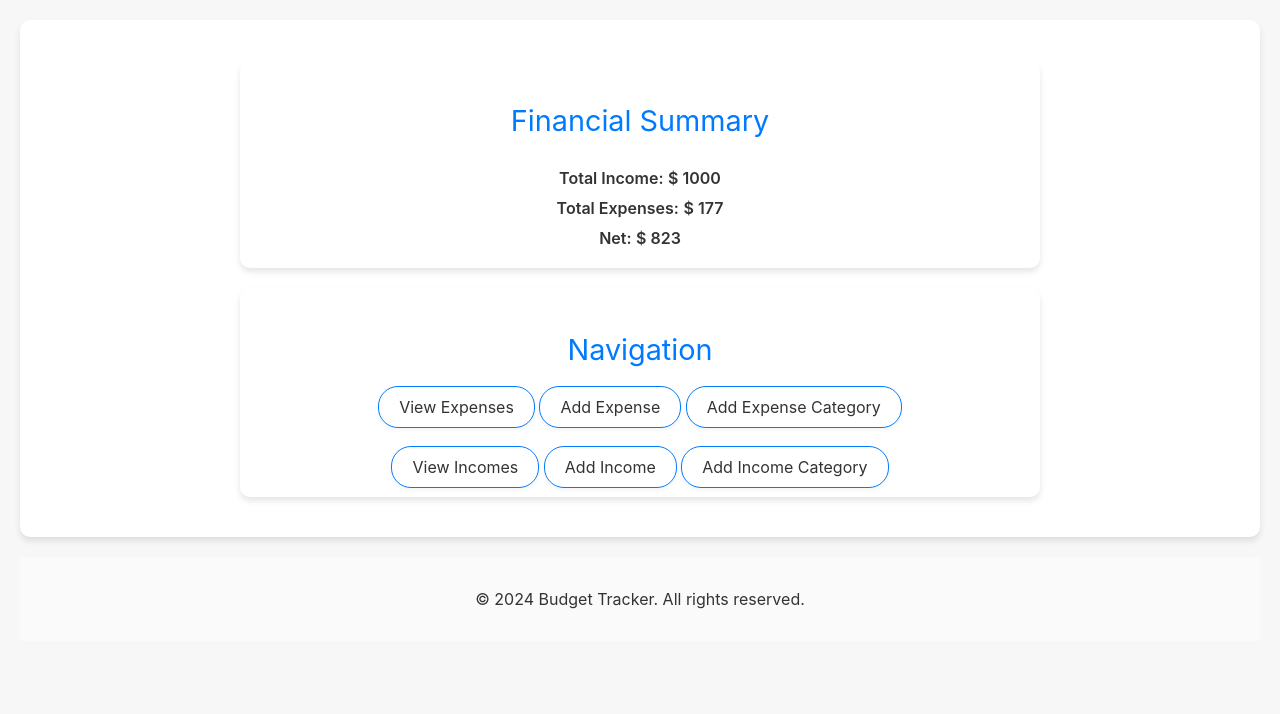
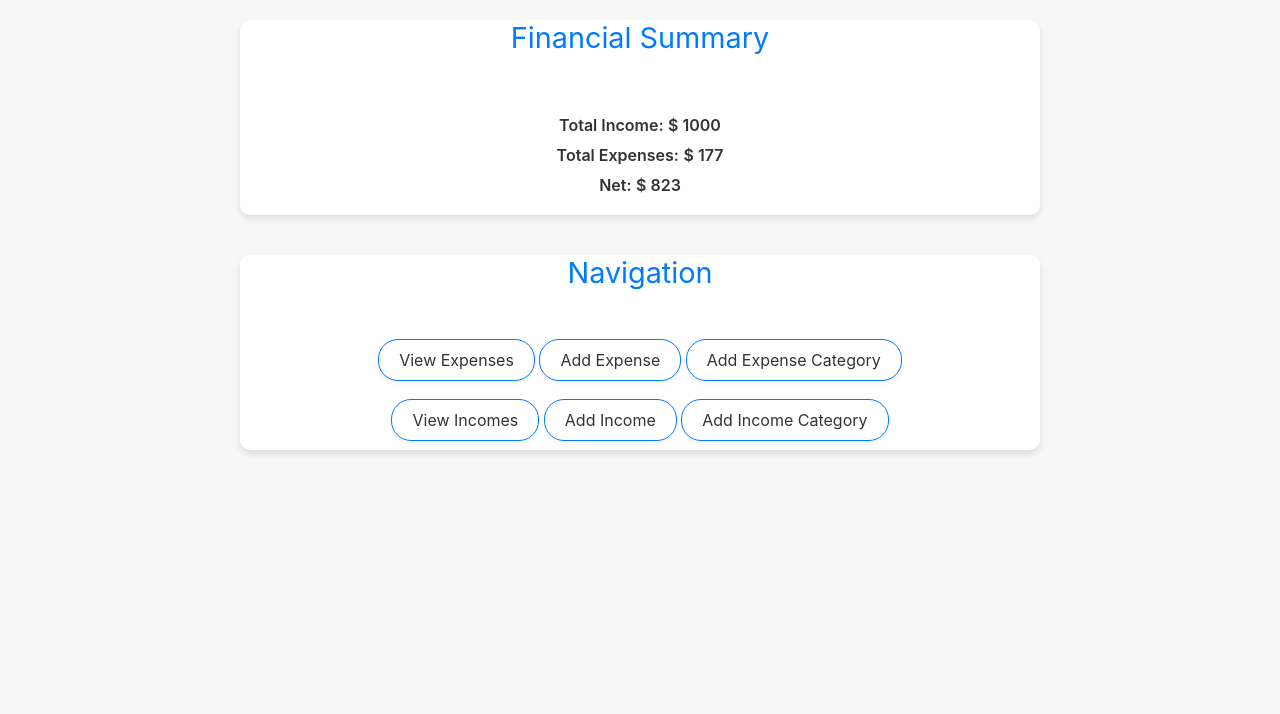
Before and after one commit to juliantormes/Budget-Tracker, a Django app: page / in a window 1280 px wide. Shown: the part 126-840 px from the top of the page. Run offline with Django 5.2, Linux system fonts and the light colour scheme; data comes from the database, SQL or seed files in the repository.

Commit message:
Change top margin in navigation and financial summary

```diff
--- a/budget_tracker/tracker/static/tracker/css/style.css
+++ b/budget_tracker/tracker/static/tracker/css/style.css
@@ -30,6 +30,7 @@ body {
 }
 
 .financial-summary h2, .navigation-links h2 {
+    margin-top: -20px;
     margin-bottom: 20px;
 }
 
--- a/budget_tracker/tracker/templates/tracker/add_category.html
+++ b/budget_tracker/tracker/templates/tracker/add_category.html
@@ -24,8 +24,10 @@
     </form>
     {% if type == "Expense" %}
         <a href="{% url 'expense_list' %}">Back to Expenses</a>
+        <br>
     {% else %}
         <a href="{% url 'income_list' %}">Back to Incomes</a>
+        <br>
     {% endif %}
      <a href="{% url 'home' %}">Return Home</a>
 </body>
--- a/budget_tracker/tracker/templates/tracker/add_income.html
+++ b/budget_tracker/tracker/templates/tracker/add_income.html
@@ -22,6 +22,8 @@
         {% endfor %}
         <button type="submit">Submit</button>
     </form>
-    <a href="{% url 'income_list' %}">Back to Income</a>  <a href="{% url 'home' %}">Return Home</a>
+    <a href="{% url 'income_list' %}">Back to Income</a>
+    <br>
+    <a href="{% url 'home' %}">Return Home</a>
 </body>
 </html>
--- a/budget_tracker/tracker/templates/tracker/home.html
+++ b/budget_tracker/tracker/templates/tracker/home.html
@@ -15,37 +15,29 @@
         <h1>Welcome to the Budget Tracker</h1>
     </header>
 
-    <main class="main-content">
     {% for message in messages %}
         <div class="alert {{ message.tags }}">{{ message }}</div>
     {% endfor %}
 
-        <section class="financial-summary">
+    <section class="financial-summary container">
         <h2>Financial Summary</h2>
+        <br>
         <div class="summary-item"><strong>Total Income:</strong> <span class="amount">$ {{ total_income }}</span></div>
         <div class="summary-item"><strong>Total Expenses:</strong> <span class="amount">$ {{ total_expenses }}</span></div>
         <div class="summary-item"><strong>Net:</strong> <span class="amount">$ {{ net }}</span></div>
     </section>
 
-        <nav class="navigation-links">
+    <nav class="navigation-links container">
         <h2>Navigation</h2>
+        <br>
         <div>
-                <a href="{% url 'expense_list' %}">View Expenses</a>
-                <a href="{% url 'add_expense' %}">Add Expense</a>
-                <a href="{% url 'add_expenses_category' %}">Add Expense Category</a>
+            <a href="{% url 'expense_list' %}">View Expenses</a> <a href="{% url 'add_expense' %}">Add Expense</a> <a href="{% url 'add_expenses_category' %}">Add Expense Category</a>
         </div>
         <br>
         <div>
-                <a href="{% url 'income_list' %}">View Incomes</a>
-                <a href="{% url 'add_income' %}">Add Income</a>
-                <a href="{% url 'add_income_category' %}">Add Income Category</a>
+            <a href="{% url 'income_list' %}">View Incomes</a> <a href="{% url 'add_income' %}">Add Income</a> <a href="{% url 'add_income_category' %}">Add Income Category</a>
         </div>
     </nav>
-    </main>
-
-    <footer class="site-footer">
-        <p>&copy; {% now "Y" %} Budget Tracker. All rights reserved.</p>
-    </footer>
 
     <script src="{% static 'tracker/js/script.js' %}"></script>
 </body>
```
Lines whose indentation alone changed are shown as unchanged.
